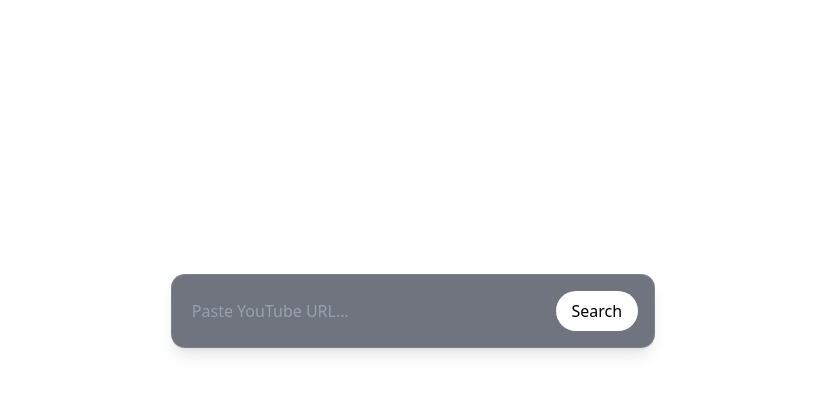
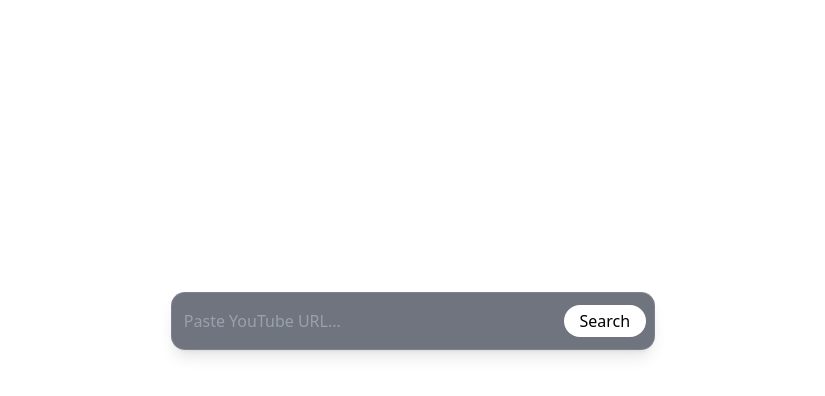
Before and after one commit to KamingLo/Nerovel, a Next.js app: page /download in a window 1280 px wide. Shown: the part 190-586 px from the top of the page, without its empty margins (227-1052 px from the left). Built offline with nearby package versions, Linux system fonts and the light colour scheme.

Commit message:
fixing minor ui problem

```diff
--- a/src/app/api/download/route.ts
+++ b/src/app/api/download/route.ts
@@ -29,7 +29,7 @@ export async function GET(req: NextRequest) {
 
   return new Response(readable, {
     headers: {
-      'Content-Disposition': `attachment; filename="${title}.'mp3'`,
+      'Content-Disposition': `attachment; filename="${title}.mp3`,
       'Content-Type': 'audio/mpeg',
     },
   });
--- a/src/app/download/page.tsx
+++ b/src/app/download/page.tsx
@@ -48,20 +48,16 @@ export default function DownloadPage() {
   };
 
   return (
-    <div className="pt-20">
-      {/* Heading dua baris responsif */}
+    <div className="pt-25">
       <h1 className="text-white text-3xl sm:text-4xl font-bold mb-8 [letter-spacing:-2px] leading-tight text-center">
         Download your favorite music<br />
         fast, easy, without limits
       </h1>
 
-      {/* Input URL */}
       <UrlInput onSubmit={handleSearch} />
 
-      {/* Loading */}
       {loading && <p className="mt-4 text-gray-300">Loading video info...</p>}
 
-      {/* Video Info */}
       {video && (
         <div className="mt-8">
           <VideoCard
--- a/src/components/UrlInput.tsx
+++ b/src/components/UrlInput.tsx
@@ -22,17 +22,17 @@ export default function UrlInput({
   };
 
   return (
-    <div className="flex w-full max-w-lg gap-3 bg-gray-900/60 border border-white/10 backdrop-blur-xl p-2 rounded-xl shadow-lg">
+    <div className="flex w-full max-w-lg gap-3 bg-gray-900/60 border border-white/10 backdrop-blur-xl pl-2 pt-1 pb-1 rounded-xl shadow-lg">
       <input
         type="text"
         value={url}
         onChange={(e) => setUrl(e.target.value)}
         placeholder={placeholder}
-        className="flex-1 p-3 rounded-lg text-white bg-transparent outline-none placeholder-gray-400"
+        className="flex-1 p-1 rounded-lg text-white bg-transparent outline-none placeholder-gray-400"
       />
       <button
         onClick={handleSubmit}
-        className="rounded-full px-4 py-2 bg-white text-black font-medium hover:bg-gray-200 transition-colors duration-200 m-2 w-full sm:w-auto"
+        className="rounded-full px-4 py-1 bg-white text-black font-medium hover:bg-gray-200 transition-colors duration-200 m-2 w-auto"
       >
         {buttonLabel}
       </button>
--- a/src/components/VideoCard.tsx
+++ b/src/components/VideoCard.tsx
@@ -14,7 +14,7 @@ export default function VideoCard({
   onDownload,
 }: VideoCardProps) {
   return (
-    <div className="bg-gray-900/60 border border-white/10 backdrop-blur-xl p-4 rounded-xl w-full max-w-md flex flex-col sm:flex-row gap-4 items-start shadow-lg mx-auto">
+    <div className="bg-gray-900/60 border border-white/10 backdrop-blur-xl p-3 rounded-xl w-full max-w-md flex flex-col sm:flex-row gap-3 items-start shadow-lg mx-auto">
 
       {thumbnail && (
         <div className="w-full sm:w-32 aspect-square flex-shrink-0">
@@ -27,7 +27,7 @@ export default function VideoCard({
       )}
 
       <div className="flex flex-col flex-1 w-full">
-        <h2 className="text-lg sm:text-xl font-bold text-white line-clamp-2 text-left mb-6">
+        <h2 className="text-lg sm:text-xl font-bold text-white line-clamp-2 text-left sm:mb-6">
           {title}
         </h2>
 
```
Also changed, not shown: src/app/api/info/route.ts (line endings or trailing spaces).
